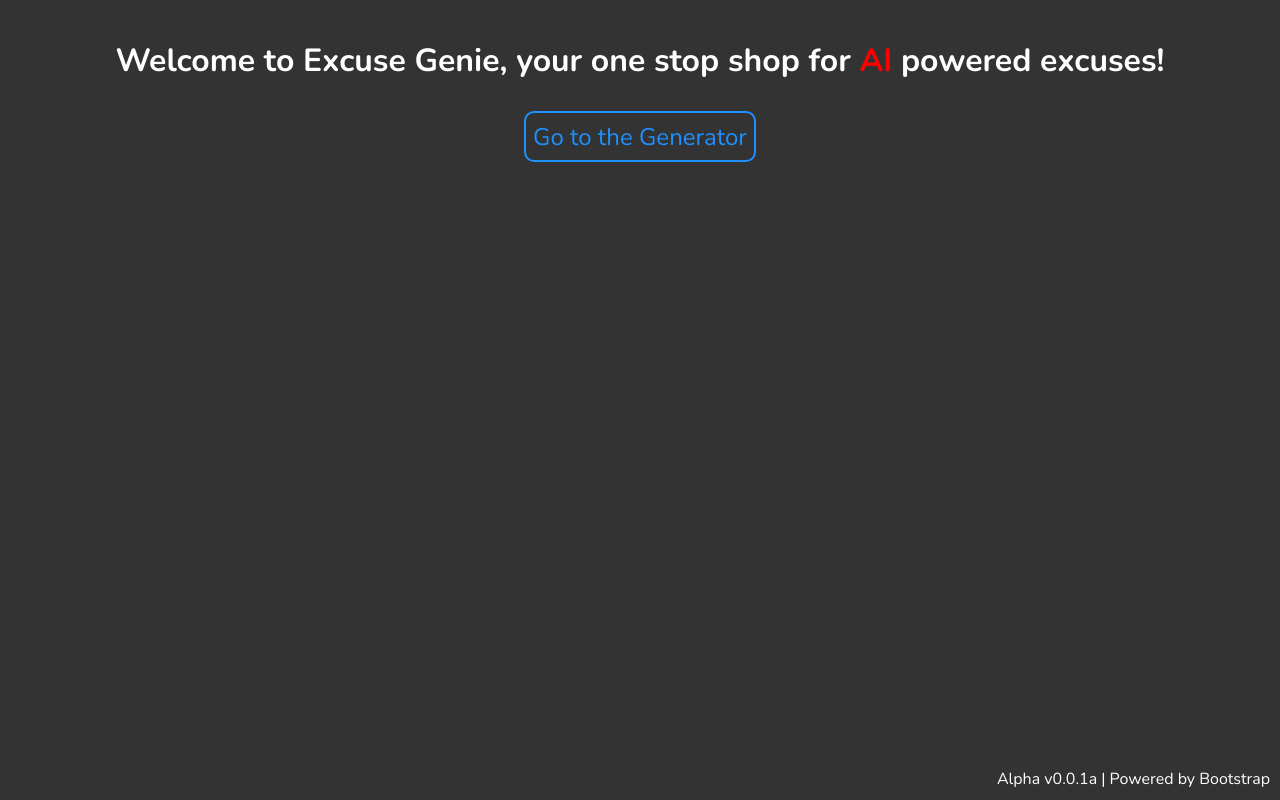
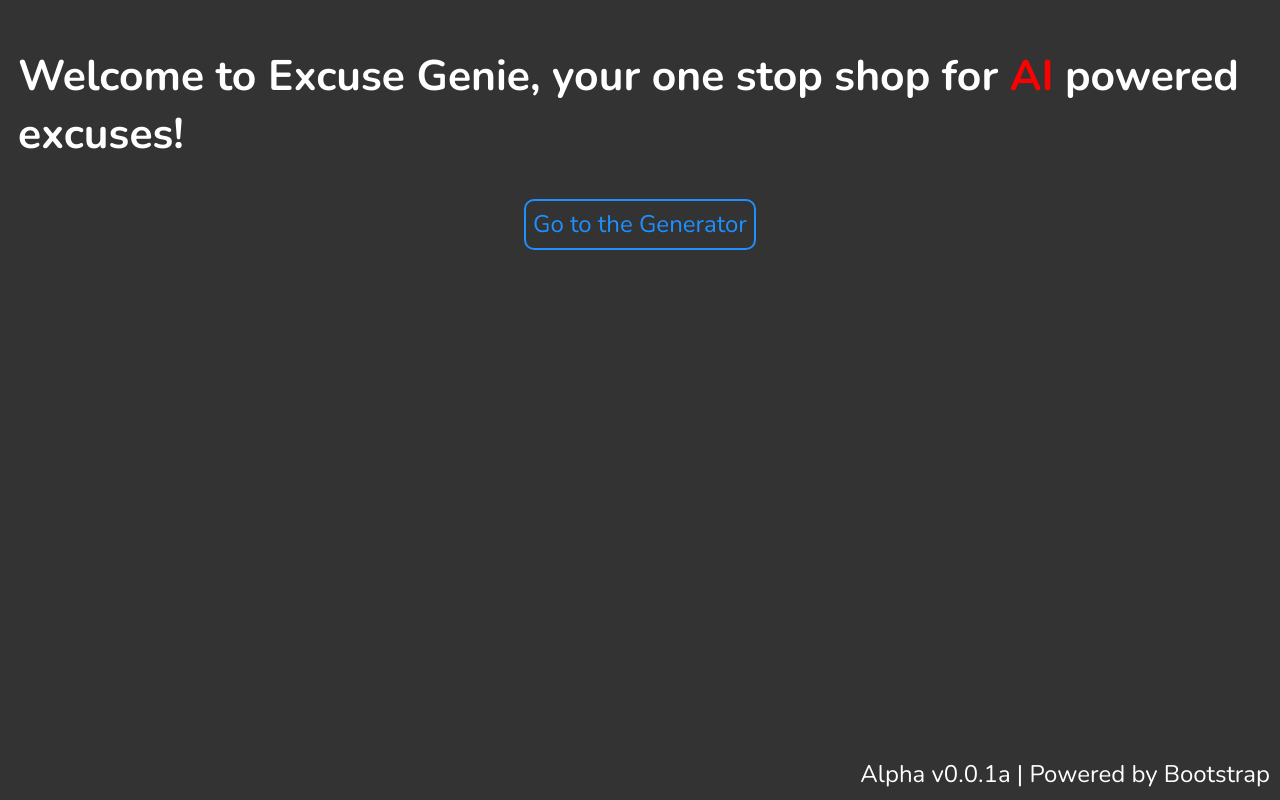
Before and after one commit to DogDoge0-0/Excuse-Genie-Interactive-Prototype, a plain HTML site: page Excuse-Genie-Interactive-Prototype/index.html in a window 1280 px wide. Drawn offline with nearby package versions, Linux system fonts and the light colour scheme.

Commit message:
Update style.css

```diff
--- a/Excuse-Genie-Interactive-Prototype/style.css
+++ b/Excuse-Genie-Interactive-Prototype/style.css
@@ -3,7 +3,7 @@ html {
     margin: 10px;
     background-color: #333;
     /* Defaults */
-    font-size: 12pt;
+    font-size: 18pt;
     font-family: Nunito;
     color: white;
 }
@@ -17,6 +17,10 @@ html {
 
 .NoClick {
     cursor: default!important;
+}
+
+h1 {
+    font-size: 32pt;
 }
 
 /* Buttons */
```
